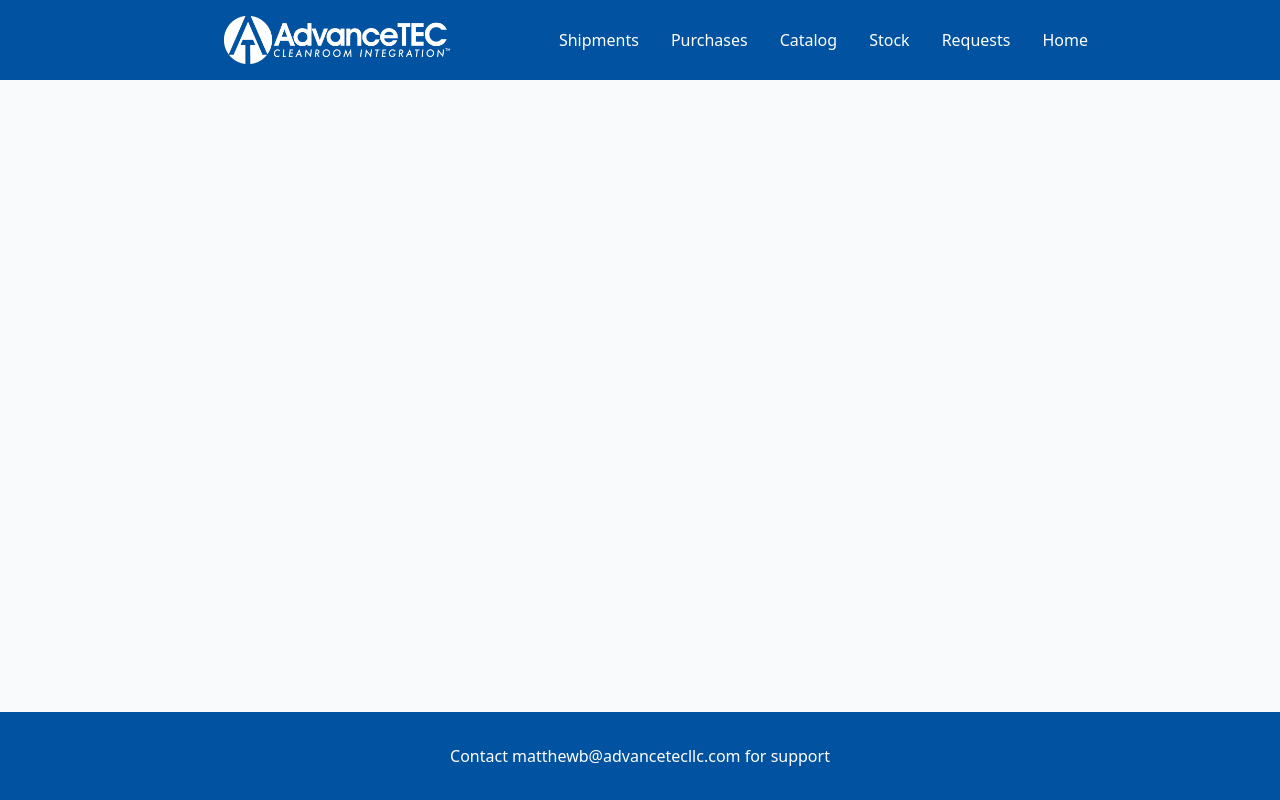
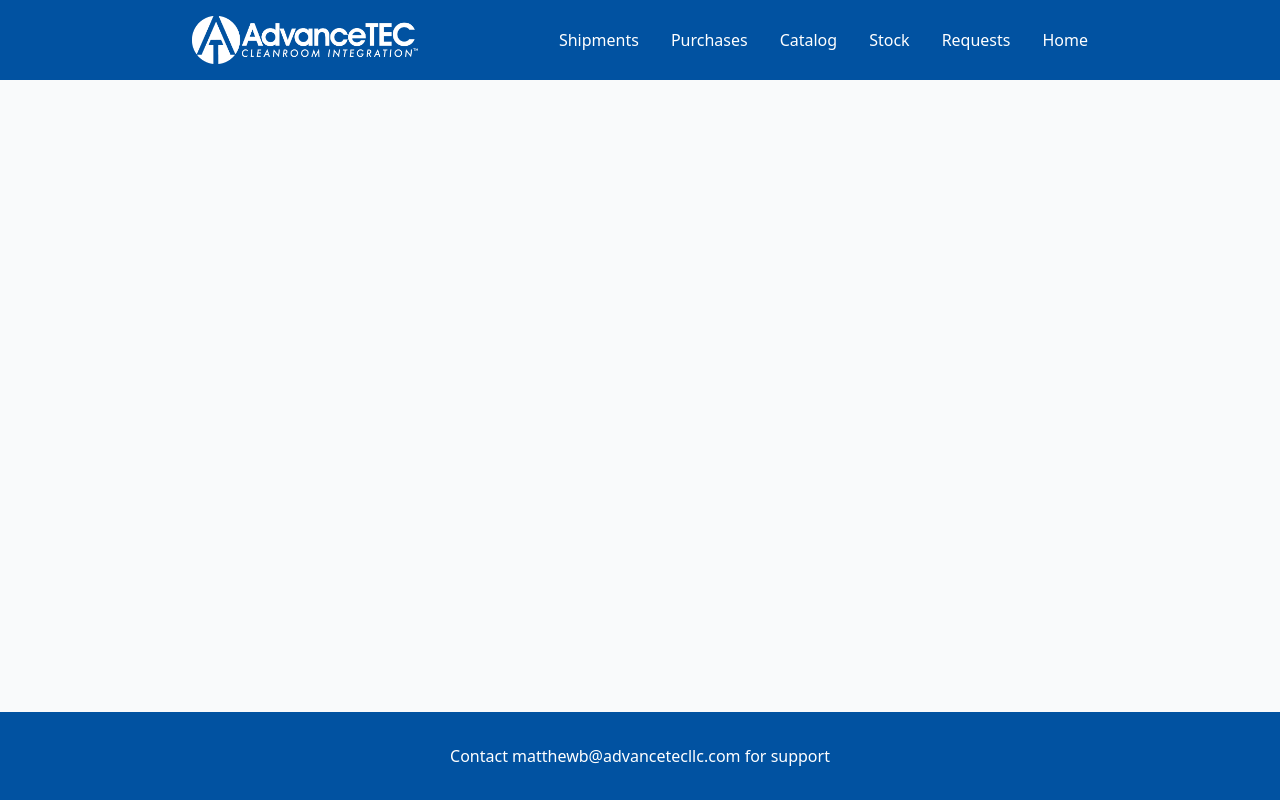
Before and after one commit to matthewb-ATEC/inventory, a React (Vite) app in the folder frontend/: page / in a window 1280 px wide. Built offline with nearby package versions, Linux system fonts and the light colour scheme.

Commit message:
changed padding in nav

```diff
--- a/frontend/src/components/Nav.tsx
+++ b/frontend/src/components/Nav.tsx
@@ -10,7 +10,7 @@
 
   return (
     <div className="flex flex-col md:flex-row bg-ATECblue md:px-24 lg:px-48">
-      <div className="w-full flex justify-between items-center py-4 px-8">
+      <div className="w-full flex justify-between items-center py-4">
         {/* Logo */}
         <img
           className="h-12 max-w-full object-contain"
```
Also changed, not shown: 1 other file (tests, documents, lock files or other folders).
